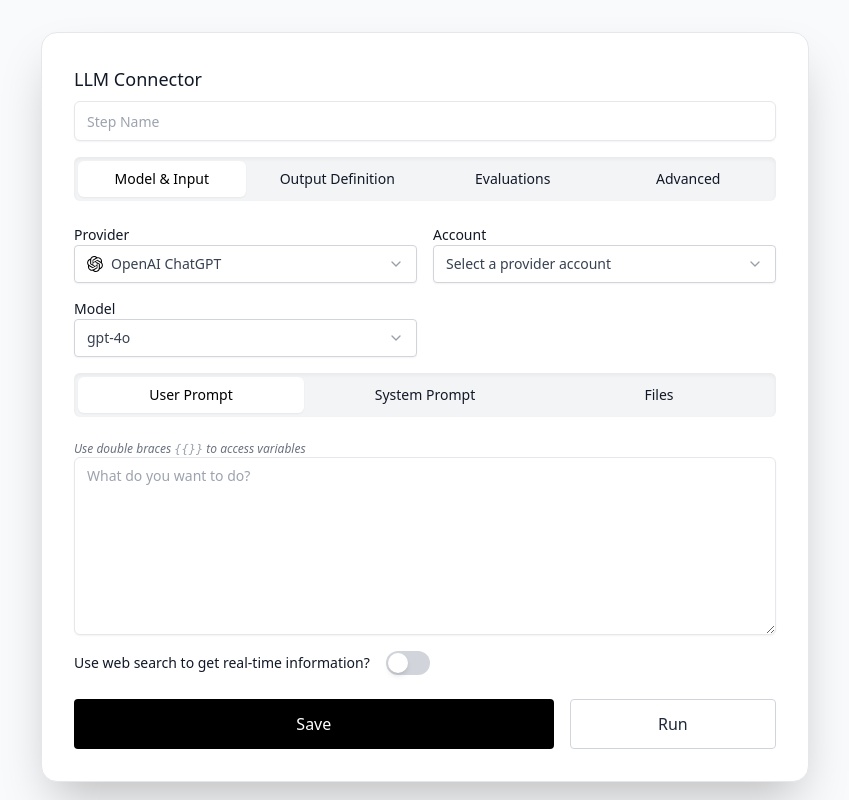
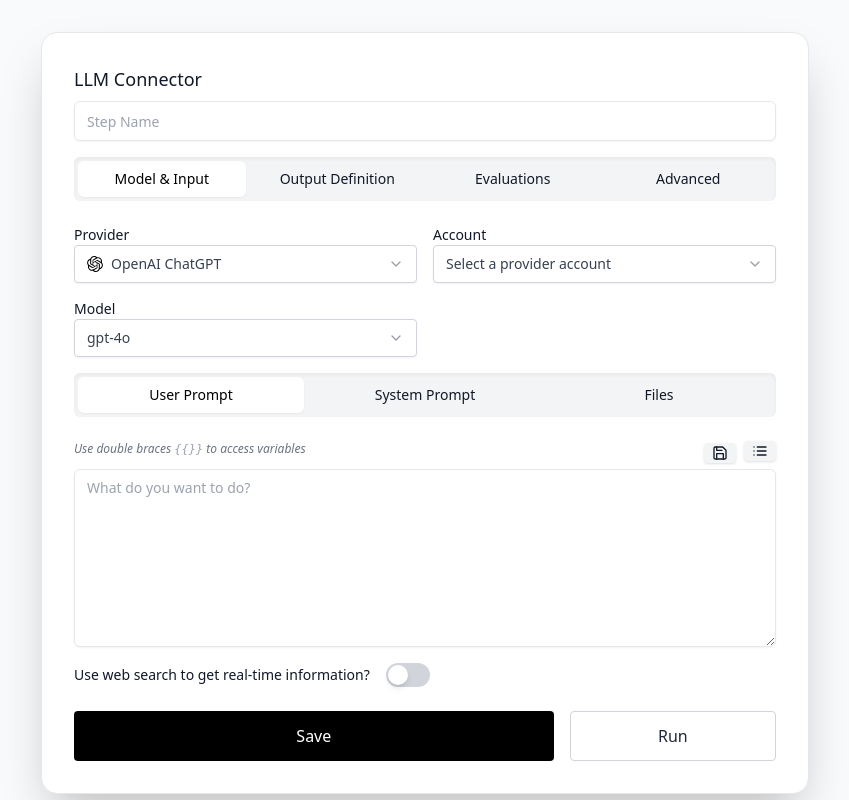
Before and after one commit to eduardo-braga/llm-connector-form, a React (Vite) app: page / in a window 1280 px wide. Shown: the whole page, without its empty margins (215-1064 px from the left). Built offline with nearby package versions, Linux system fonts and the light colour scheme.

Commit message:
Add files via upload

```diff
--- a/src/pages/LLM_Connector_Form.jsx
+++ b/src/pages/LLM_Connector_Form.jsx
@@ -6,7 +6,7 @@ import { Button } from "@/components/ui/button";
 import { Input } from "@/components/ui/input";
 import { Textarea } from "@/components/ui/textarea";
 import { Select, SelectTrigger, SelectValue, SelectContent, SelectItem } from "@/components/ui/select";
-import { X, Plus, CheckCircle, Code2, ArrowDown, HelpCircle } from "lucide-react";
+import { X, Plus, CheckCircle, Code2, ArrowDown, HelpCircle, Save, List } from "lucide-react";
 import CodeMirror from "@uiw/react-codemirror";
 import { json } from "@codemirror/lang-json";
 import { python } from "@codemirror/lang-python";
@@ -107,6 +107,13 @@ const evaluationTypeLabels = {
   "custom": "Custom Prompt (Online)"
 };
 
+const savedPrompts = [
+  { label: "Summarize", value: "Summarize this article in 3 bullet points." },
+  { label: "Translate", value: "Translate the following text to Spanish." },
+  { label: "Blog Intro", value: "Write a short blog post about AI in education." },
+  { label: "JSON Schema", value: "Create a JSON response matching this schema: { name, age, city }" }
+];
+
 const getDescription = (value) => {
   const descriptions = {
     "format_check": "Verifies if the output matches the expected structural format.",
@@ -151,6 +158,8 @@ export default function AiApiCallForm() {
   const [evaluatorTool, setEvaluatorTool] = useState("");
   const [sendToEvaluationTool, setSendToEvaluationTool] = useState(false);
   const [evaluations, setEvaluations] = useState([{ category: "", type: "", customDef: promptExample, format: "XML" , regex: "", keywords: "", responseLengthType: "character",  maxResponseLength: ""}]);
+  const [showPromptDropdown, setShowPromptDropdown] = useState(false);
+  const [userPrompt, setUserPrompt] = useState("");
 
   const addFileInput = () => setFileInputs([...fileInputs, ""]);
 
@@ -346,17 +355,96 @@ const generateSchemaFromExample = () => {
                 </div>
                 <div className="w-1/2"/>
               </div>
+
+              {/* Model & Input SubTabs */}
               <Tabs defaultValue="user">
                 <TabsList className="w-full mb-2 grid grid-cols-3">
                   <TabsTrigger value="user">User Prompt</TabsTrigger>
                   <TabsTrigger value="system">System Prompt</TabsTrigger>
                   <TabsTrigger value="files">Files</TabsTrigger>
                 </TabsList>
+
+                {/* User Prompt Tab */}
                 <TabsContent value="user">
-                  <p className="text-xs text-gray-500 italic">
-                      Use double braces <code className="font-mono text-gray-400">{'{{}}'}</code> to access variables
-                  </p>
-                  <Textarea rows={8} placeholder="What do you want to do?" />
+                  <div className="relative">
+                    {/* Top Row: Label + Button */}
+                    <div className="flex justify-between items-start mb-1">
+                       <p className="text-xs text-gray-500 italic">
+                          Use double braces <code className="font-mono text-gray-400">{'{{}}'}</code> to access variables
+                      </p>
+
+                      <div className="flex items-center gap-2 relative z-10">
+                        {/* Save Prompt Button with Tooltip */}
+                          <TooltipProvider>
+                            <Tooltip>
+                              <TooltipTrigger asChild>
+                                <button
+                                  type="button"
+                                  onClick={() => {
+                                    toast.success("Prompt saved!");
+                                  }}
+                                  className="text-sm bg-gray-100 px-2 py-0.5 rounded hover:bg-gray-200 shadow"
+                                >
+                                  <Save size={16} className="text-black-500" />
+                                </button>
+                              </TooltipTrigger>
+                              <TooltipContent side="top">
+                                Save current prompt
+                              </TooltipContent>
+                            </Tooltip>
+                          </TooltipProvider>
+
+                        {/* Saved Prompts Button */}
+                        <div className="relative">
+                          {/* Saved Prompts Button with Tooltip */}
+                          <TooltipProvider>
+                            <Tooltip>
+                              <TooltipTrigger asChild>
+                                <button
+                                  type="button"
+                                  onClick={() => setShowPromptDropdown((prev) => !prev)}
+                                  className="text-sm bg-gray-100 px-2 py-0.5 rounded hover:bg-gray-200 shadow"
+                                >
+                                  <List size={16} className="text-black-500" />
+                                </button>
+                              </TooltipTrigger>
+                              <TooltipContent side="top">
+                                View saved prompts
+                              </TooltipContent>
+                            </Tooltip>
+                          </TooltipProvider>
+
+                          {/* Saved Prompts List */}
+                          {showPromptDropdown && (
+                            <div className="absolute right-0 mt-1 w-64 bg-white border border-gray-200 rounded shadow z-10">
+                              {savedPrompts.map((example, idx) => (
+                                <button
+                                  key={idx}
+                                  className="w-full text-left px-4 py-2 text-sm hover:bg-gray-100"
+                                  onClick={() => {
+                                    setUserPrompt(example.value);
+                                    setShowPromptDropdown(false);
+                                  }}
+                                >
+                                  {example.label}
+                                </button>
+                              ))}
+                            </div>
+                          )}
+                        </div>
+                      </div>
+                    </div>
+
+                    {/* User Prompt Textarea */}
+                    <Textarea
+                      rows={8}
+                      value={userPrompt}
+                      onChange={(e) => setUserPrompt(e.target.value)}
+                      placeholder="What do you want to do?"
+                    />
+                  </div>
+
+                  {/* Prompt Web Search */}
                   <div className="flex items-center gap-4 mt-4">
                     <label className="block text-sm font-medium text-muted-foreground">Use web search to get real-time information?</label>
                     <label className="inline-flex items-center cursor-pointer">
@@ -368,6 +456,9 @@ const generateSchemaFromExample = () => {
                     </label>
                   </div>
                 </TabsContent>
+
+
+                {/* System Prompt Tab */}
                 <TabsContent value="system">
                   <Textarea rows={8} placeholder="Define the AI's behavior, tone, personality, and boundaries here." />
                 </TabsContent>
@@ -394,7 +485,7 @@ const generateSchemaFromExample = () => {
          <TabsContent value="output">
             <div className="space-y-4">
               <div>
-                <div className="flex justify-between items-center">
+                <div className="flex justify-between items-center mb-1">
                   <label className="block text-sm font-medium text-muted-foreground">Output Example (Optional)</label>
                   <div className="flex gap-2">
                     <TooltipProvider delayDuration={100}>
@@ -403,6 +494,7 @@ const generateSchemaFromExample = () => {
                           <button
                             type="button"
                             onClick={() => formatJson(setOutputExample, outputExample)}
+                            className="text-sm bg-gray-100 px-2 py-0.5 rounded hover:bg-gray-200 shadow"
                           >
                             <Code2 size={16} className="text-blue-500" />
                           </button>
@@ -416,6 +508,7 @@ const generateSchemaFromExample = () => {
                           <button
                             type="button"
                             onClick={() => validateJson(outputExample, setOutputValidation)}
+                            className="text-sm bg-gray-100 px-2 py-0.5 rounded hover:bg-gray-200 shadow"
                           >
                             <CheckCircle size={16} className="text-green-500" />
                           </button>
@@ -429,6 +522,7 @@ const generateSchemaFromExample = () => {
                           <button
                             type="button"
                             onClick={generateSchemaFromExample}
+                            className="text-sm bg-gray-100 px-2 py-0.5 rounded hover:bg-gray-200 shadow"
                           >
                             <ArrowDown size={16} className="text-purple-500" />
                           </button>
@@ -456,7 +550,7 @@ const generateSchemaFromExample = () => {
               </div>
 
               <div>
-                <div className="flex justify-between items-center">
+                <div className="flex justify-between items-center mb-1">
                   <label className="block text-sm font-medium text-muted-foreground">JSON Schema (Optional)</label>
                   <div className="flex gap-2">
                     <TooltipProvider delayDuration={100}>
@@ -465,6 +559,7 @@ const generateSchemaFromExample = () => {
                           <button
                             type="button"
                             onClick={() => formatJson(setJsonSchema, jsonSchema)}
+                            className="text-sm bg-gray-100 px-2 py-0.5 rounded hover:bg-gray-200 shadow"
                           >
                             <Code2 size={16} className="text-blue-500" />
                           </button>
@@ -478,6 +573,7 @@ const generateSchemaFromExample = () => {
                           <button
                             type="button"
                             onClick={() => validateJson(jsonSchema, setSchemaValidation)}
+                            className="text-sm bg-gray-100 px-2 py-0.5 rounded hover:bg-gray-200 shadow"
                           >
                             <CheckCircle size={16} className="text-green-500" />
                           </button>
```
